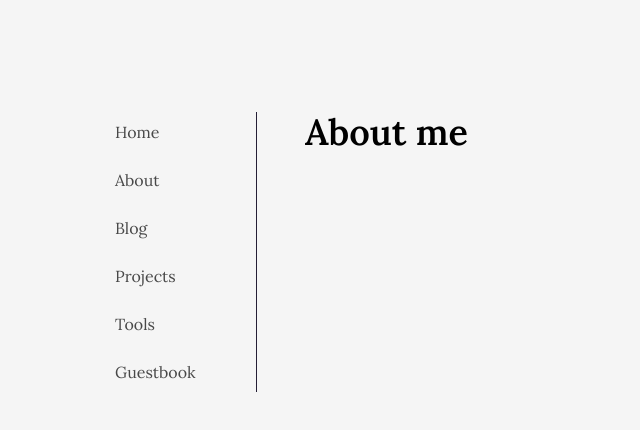
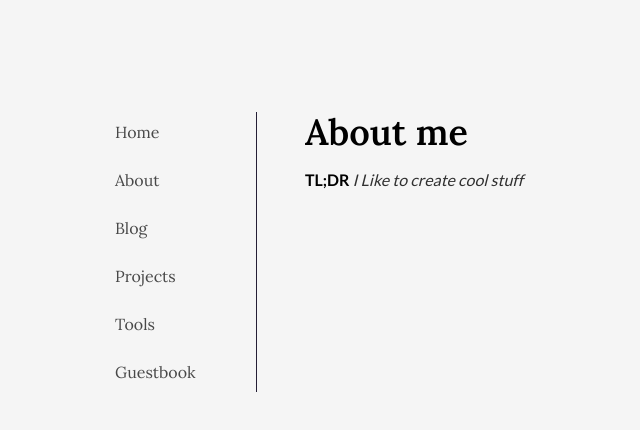
Before and after one commit to JohnVicke/malmedal.dev, a Next.js app: page /about in a window 1280 px wide. Shown: the top 430 px of the page, without its empty margins (149-789 px from the left). Built offline with nearby package versions, Linux system fonts and the light colour scheme.

Commit message:
add placeholder

```diff
--- a/src/app/about/page.tsx
+++ b/src/app/about/page.tsx
@@ -1,5 +1,12 @@
 import { Heading } from "@/components/heading";
 
 export default function About() {
-  return <Heading>About me</Heading>;
+  return (
+    <>
+      <Heading>About me</Heading>
+      <p className="font-semibold">
+        TL;DR <span className="font-normal italic opacity-80">I Like to create cool stuff</span>
+      </p>
+    </>
+  );
 }
```
